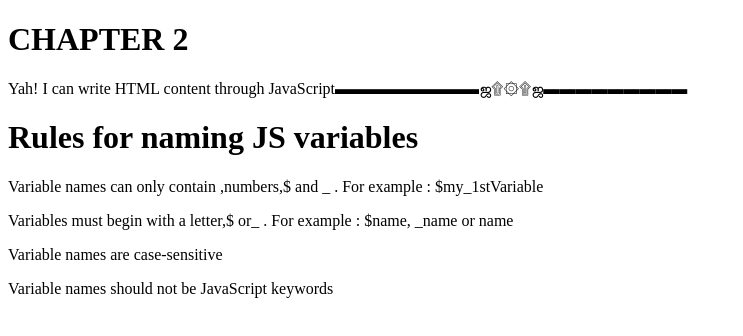
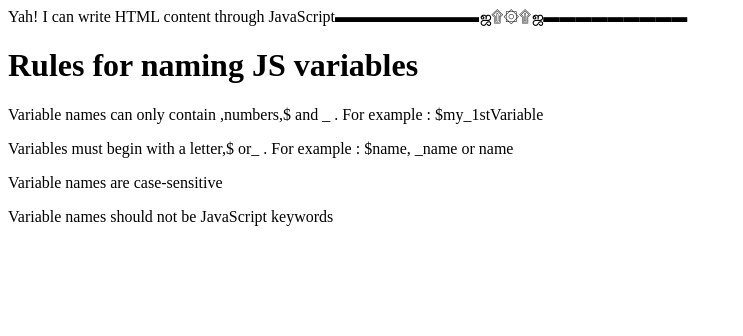
Before and after one commit to SALSABEEL99/javascript-assign, a plain HTML site: page index.html in a window 1280 px wide. Shown: the whole page, without its empty margins (0-743 px from the left). Drawn offline with Linux system fonts and the light colour scheme.

Commit message:
coomplete with chap 4 last question

```diff
--- a/index.html
+++ b/index.html
@@ -6,7 +6,7 @@
     <title>Document</title>
 </head>
 <body>
-<h1>CHAPTER 2</h1>
+
 
     <script  src="./script.js"></script>
 
```
